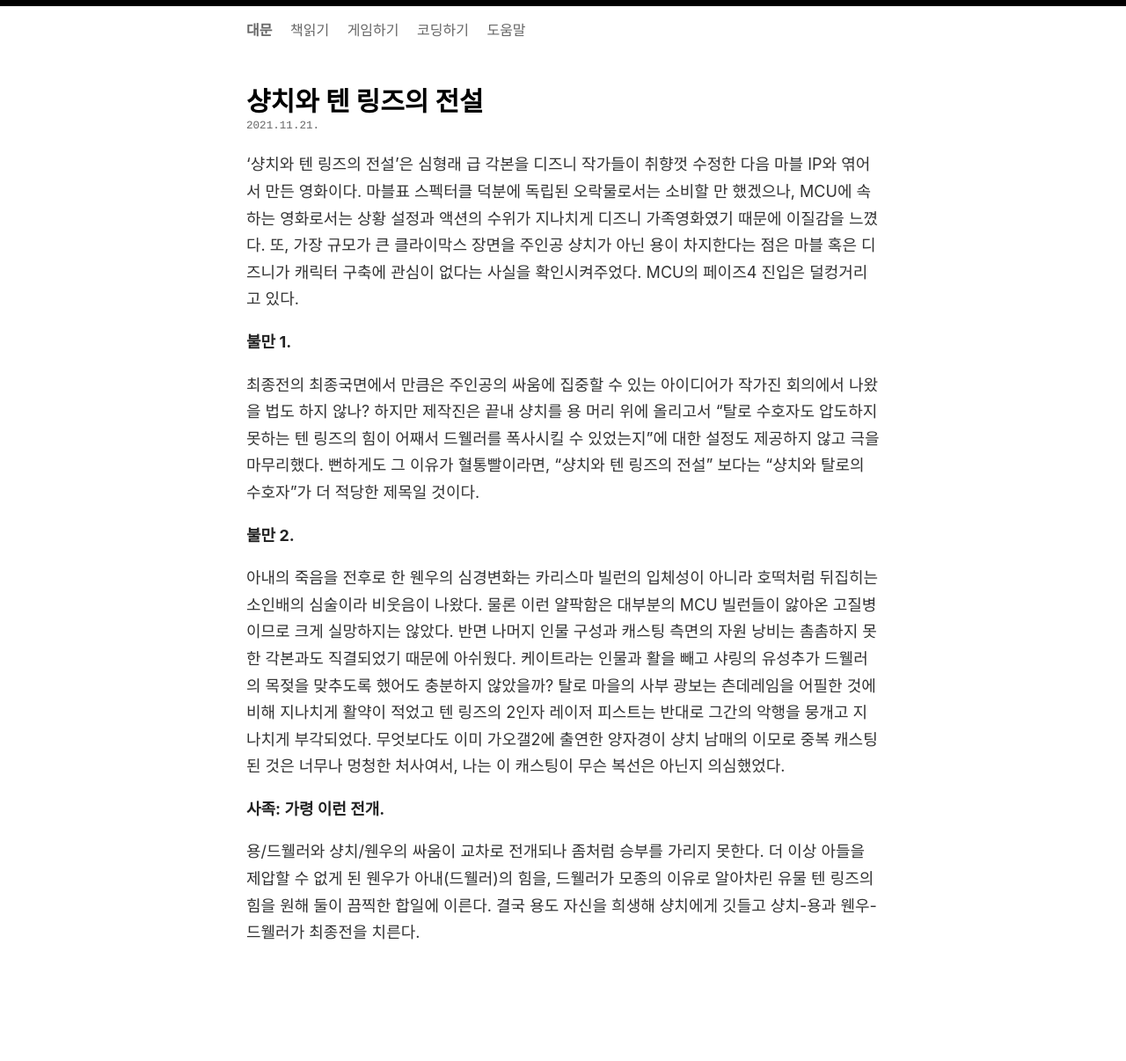
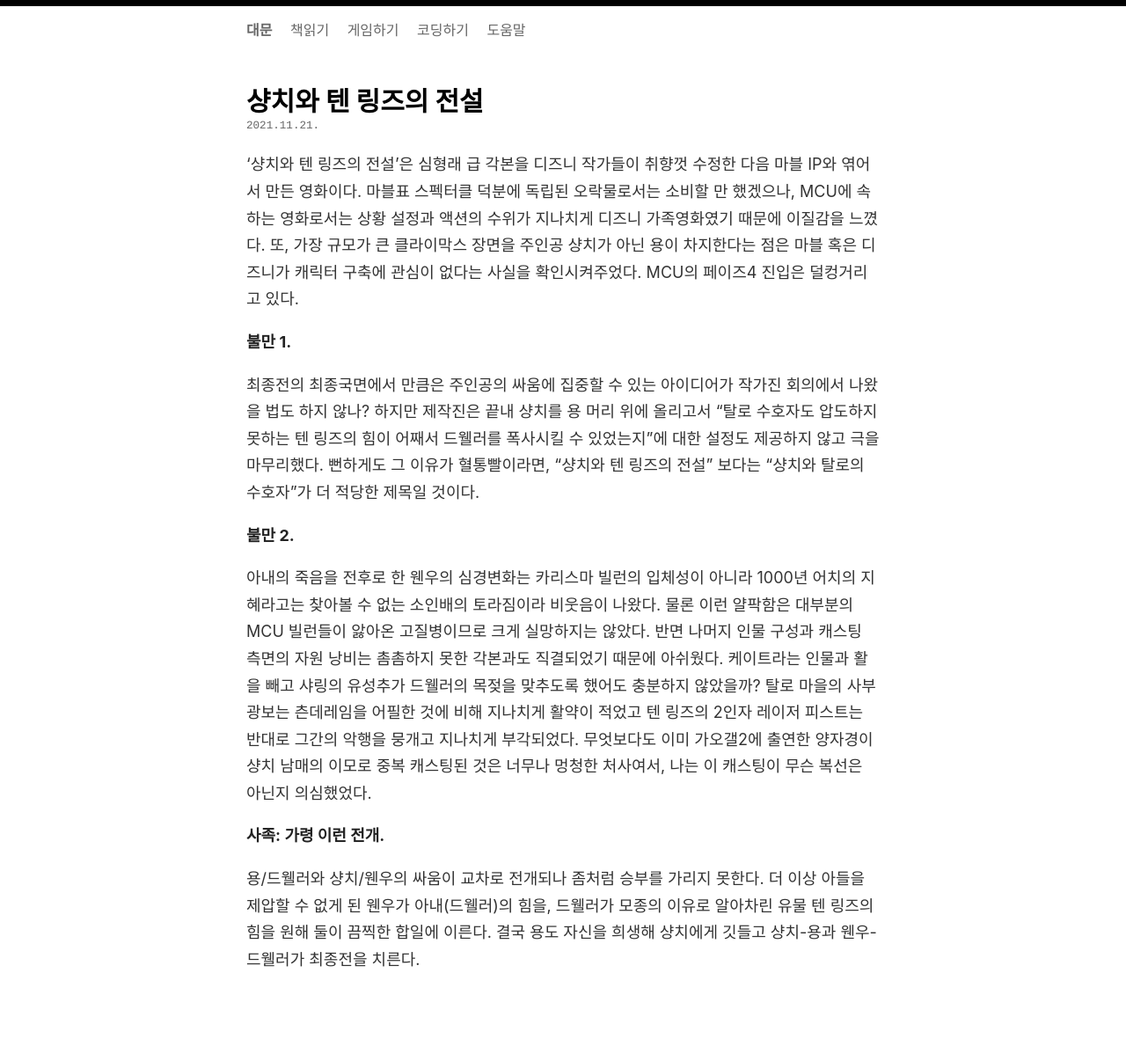
Before and after one commit to oxmhpark/www.exonomicon.net, a Jekyll site: the page built from _posts/2021-11-21-shang-chi-and-the-legend-of-the-ten-rings.md, in a window 1280 px wide. Shown: the whole page at 88% size. Built offline with Jekyll 4.4.1, drawn with Linux system fonts in a browser that asks for light colours; comment, search, counter and statistics services are not loaded; before the commit the page ends 1176 px from its top, so only the background shows below that.

Commit message:
Update 2021-11-21-shang-chi-and-the-legend-of-the-ten-rings.md

```diff
--- a/_posts/2021-11-21-shang-chi-and-the-legend-of-the-ten-rings.md
+++ b/_posts/2021-11-21-shang-chi-and-the-legend-of-the-ten-rings.md
@@ -12,7 +12,7 @@
 
 #### 불만 2.
 
-아내의 죽음을 전후로 한 웬우의 심경변화는 카리스마 빌런의 입체성이 아니라 호떡처럼 뒤집히는 소인배의 심술이라 비웃음이 나왔다. 물론 이런 얄팍함은 대부분의 MCU 빌런들이 앓아온 고질병이므로 크게 실망하지는 않았다. 반면 나머지 인물 구성과 캐스팅 측면의 자원 낭비는 촘촘하지 못한 각본과도 직결되었기 때문에 아쉬웠다. 케이트라는 인물과 활을 빼고 샤링의 유성추가 드웰러의 목젖을 맞추도록 했어도 충분하지 않았을까? 탈로 마을의 사부 광보는 츤데레임을 어필한 것에 비해 지나치게 활약이 적었고 텐 링즈의 2인자 레이저 피스트는 반대로 그간의 악행을 뭉개고 지나치게 부각되었다. 무엇보다도 이미 가오갤2에 출연한 양자경이 샹치 남매의 이모로 중복 캐스팅된 것은 너무나 멍청한 처사여서, 나는 이 캐스팅이 무슨 복선은 아닌지 의심했었다.
+아내의 죽음을 전후로 한 웬우의 심경변화는 카리스마 빌런의 입체성이 아니라 1000년 어치의 지혜라고는 찾아볼 수 없는 소인배의 토라짐이라 비웃음이 나왔다. 물론 이런 얄팍함은 대부분의 MCU 빌런들이 앓아온 고질병이므로 크게 실망하지는 않았다. 반면 나머지 인물 구성과 캐스팅 측면의 자원 낭비는 촘촘하지 못한 각본과도 직결되었기 때문에 아쉬웠다. 케이트라는 인물과 활을 빼고 샤링의 유성추가 드웰러의 목젖을 맞추도록 했어도 충분하지 않았을까? 탈로 마을의 사부 광보는 츤데레임을 어필한 것에 비해 지나치게 활약이 적었고 텐 링즈의 2인자 레이저 피스트는 반대로 그간의 악행을 뭉개고 지나치게 부각되었다. 무엇보다도 이미 가오갤2에 출연한 양자경이 샹치 남매의 이모로 중복 캐스팅된 것은 너무나 멍청한 처사여서, 나는 이 캐스팅이 무슨 복선은 아닌지 의심했었다.
 
 #### 사족: 가령 이런 전개.
 
```
